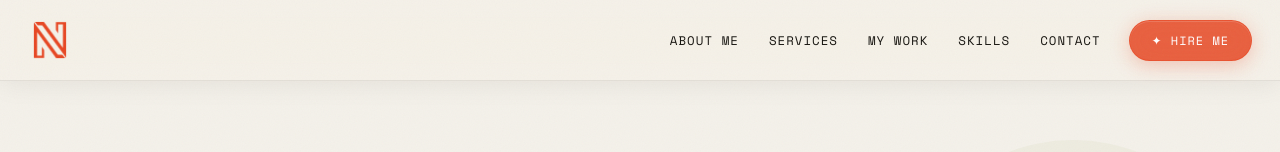
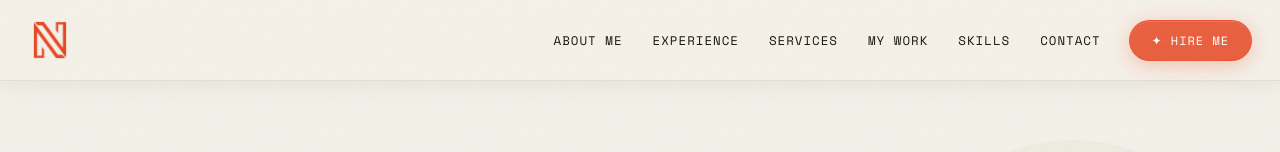
Before and after one commit to alinuman4347-svg/portfolio-site, a React (Vite) app: page / in a window 1280 px wide. Shown: the top 152 px of the page. Built offline with nearby package versions, Linux system fonts and the light colour scheme.

Commit message:
Add Experience link to desktop and mobile navigation

```diff
--- a/src/components/Nav.jsx
+++ b/src/components/Nav.jsx
@@ -14,6 +14,7 @@ export default function Nav() {
           </a>
           <div className="navlinks">
             <a href="#about">About Me</a>
+            <a href="#experience">Experience</a>
             <a href="#services">Services</a>
             <a href="#work">My Work</a>
             <a href="#skills">Skills</a>
@@ -29,9 +30,10 @@ export default function Nav() {
       </nav>
 
       <div className={`mobile-menu${open ? ' open' : ''}`}>
-        <a href="#about" onClick={close}>About</a>
+        <a href="#about" onClick={close}>About Me</a>
+        <a href="#experience" onClick={close}>Experience</a>
         <a href="#services" onClick={close}>Services</a>
-        <a href="#work" onClick={close}>Work</a>
+        <a href="#work" onClick={close}>My Work</a>
         <a href="#skills" onClick={close}>Skills</a>
         <a href="#contact" onClick={close}>Contact</a>
       </div>
```
